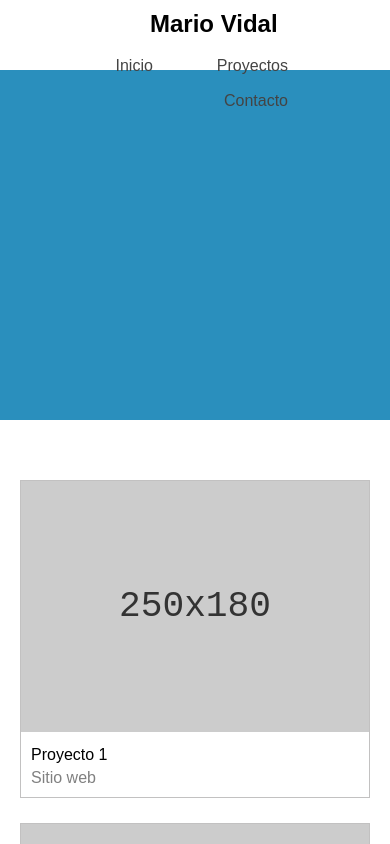
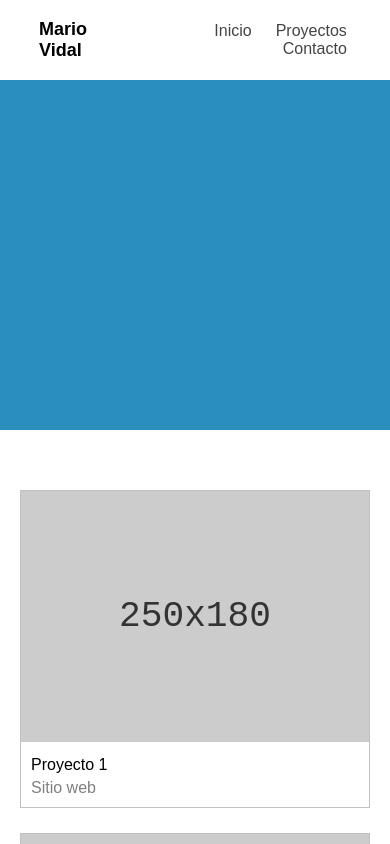
Before and after one commit to Mario-Vidal/portafolio-personal, a Next.js app: page / in a window 390 px wide. Shown: the top 844 px of the page. Built offline with nearby package versions, Linux system fonts and the light colour scheme.

Commit message:
Ajustes en el header

```diff
--- a/styles/components/_header.scss
+++ b/styles/components/_header.scss
@@ -1,31 +1,26 @@
 
 .header {
     display: flex;
+    justify-content: flex-end;
     align-items: center;
-    // border-bottom: 1px solid gray;
-    height: 70px;
-    flex-flow: row wrap;
+    padding-left: 10%;
+    padding-right: 8%;
+    height: 80px;
 }
 
 .logo {
     color: black;
-    flex-basis: 50%;
-    flex-grow: 1;
-    padding: 10px;
-    margin-left: 140px;
+    margin-right: auto;
 }
 
 .logo h1 {
     font-family: Arial, Helvetica, sans-serif;
     font-size: 24px;
-    margin-right: auto;
 }
 
 .menu {
-    flex-basis: 28%;
-    flex-grow: 1;
-    height: 100%;
-    padding-right: 70px;
+    list-style: none;
+    display: flex;
 }
 
 .menu > ul {
@@ -39,8 +34,9 @@
 
 .menu a {
     color: #444444;
-    padding: 32px;
-    transition: all 300ms;
+    padding: 20px;
+    font-size: 18px;
+    transition: all 0.3s ease 0s;
 }
 
 .menu a:hover,
@@ -48,29 +44,42 @@
     color: #0088a9;
 }
 
-
-@media (max-width: 360px) {
-
-    .header {
-        .logo {
-            flex-basis: 22%;
-            padding: 10px;
-            margin-left: 10px;
-        }
-
+@media (max-width: 650px) {
     .logo h1 {
         font-family: Arial, Helvetica, sans-serif;
         font-size: 18px;
     }
 
-        .menu {
-            flex-basis: 60%;
-            flex-grow: 1;
-            padding-right: 20px;
+    .menu a {
+        padding: 16px;
+        font-size: 16px;
+    }
+}
+
+@media (max-width: 500px) {
+    .logo h1 {
+        font-family: Arial, Helvetica, sans-serif;
+        font-size: 18px;
     }
 
     .menu a {
-            padding: 8px;
+        padding: 12px;
+        font-size: 16px;
     }
 }
+
+@media (max-width: 425px) {
+    .logo h1 {
+        flex-flow: row wrap;
     }
+
+    .menu a {
+        flex-flow: row wrap;
+    }
+}
+
+
+@media (max-width: 360px) {
+
+
+}
```
Lines whose indentation alone changed are shown as unchanged.
